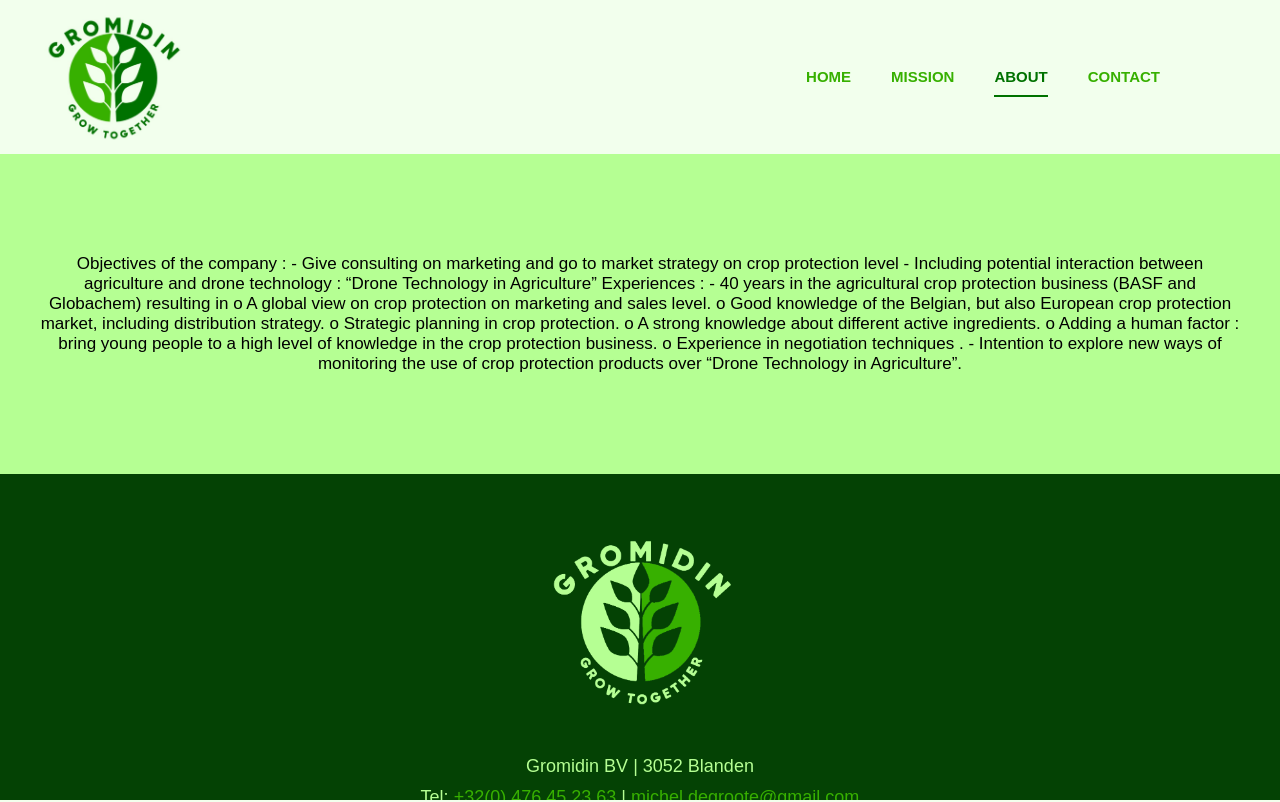
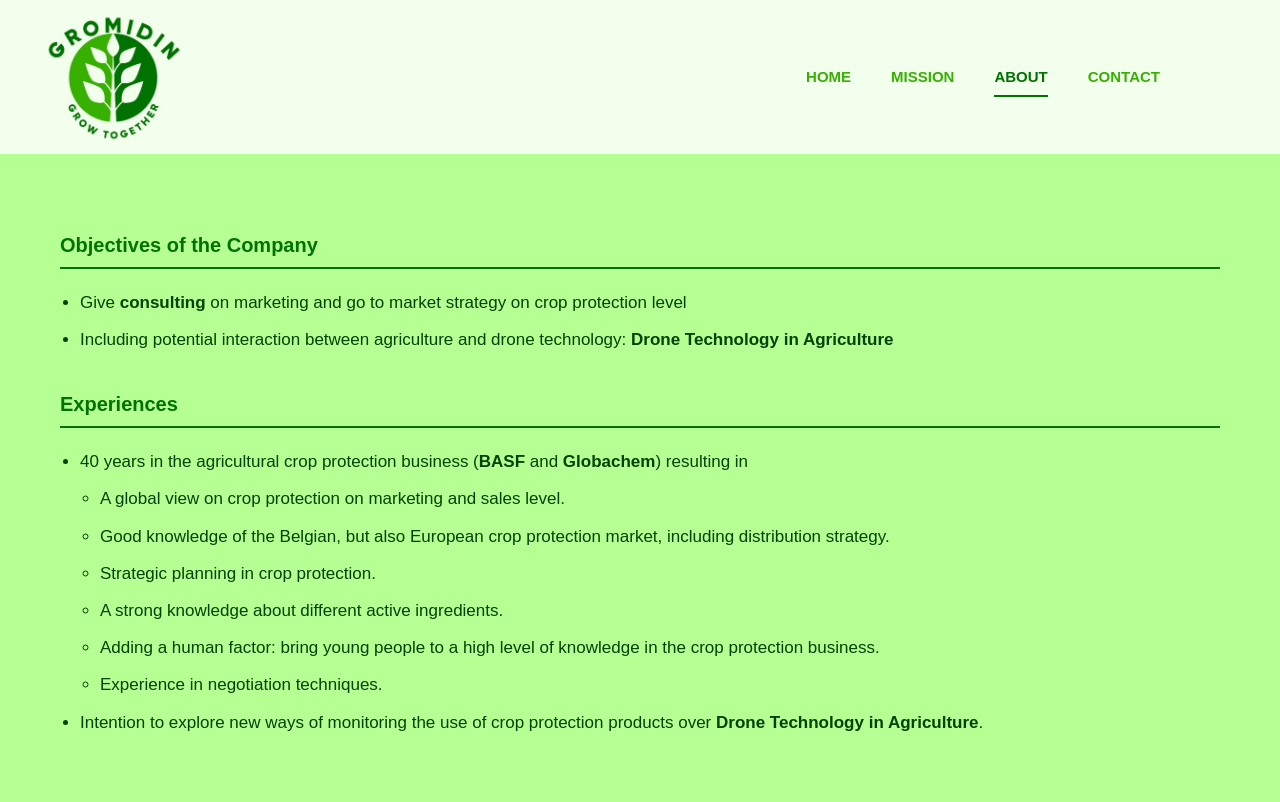
Before and after one commit to HiHighs/gromidin, a React (Vite) app: page /about in a window 1280 px wide. Shown: the top 802 px of the page. Built offline with nearby package versions, Linux system fonts and the light colour scheme.

Commit message:
About page + scrollToTop fix + other fixes

```diff
--- a/src/Components/HeaderImage/HeaderImage.module.css
+++ b/src/Components/HeaderImage/HeaderImage.module.css
@@ -1,7 +1,5 @@
 .image {
   transition: opacity 0.5s ease;
-
-  transform: scaleX(1.1);
 
   position: absolute;
   width: 100%;
--- a/src/index.css
+++ b/src/index.css
@@ -28,13 +28,10 @@ body {
 }
 
 #root {
-  /* max-width: 1280px; */
   margin: 0 auto;
-  /* padding: 2rem; */
   text-align: center;
   height: 100%;
   background-color: var(--basic-color);
-  overflow-x: hidden;
 }
 
 .mobile-body {
--- a/src/pages/About.module.css
+++ b/src/pages/About.module.css
@@ -1,10 +1,47 @@
 .container {
   background-color: var(--lighter-green);
+  padding: 20px;
+  text-align: left;
 }
 
 .content {
   font-size: 1.7rem;
   max-width: 1200px;
   margin: 0 auto;
-  padding: 100px 0;
+  padding: 40px 20px 80px 20px;
+  background: var(--lighter-green);
+  color: var(--darker-green);
+  /* border-radius: 10px;
+  box-shadow: 0 4px 8px rgba(0, 0, 0, 0.1); */
 }
+
+.content h2 {
+  font-size: 2rem;
+  margin-bottom: 20px;
+  color: var(--dark-green);
+  border-bottom: 2px solid var(--dark-green);
+  padding-bottom: 10px;
+  padding-top: 20px;
+}
+
+.content ul {
+  list-style-type: disc;
+  margin: 20px 0;
+  padding-left: 20px;
+}
+
+.content ul ul {
+  list-style-type: circle;
+  margin: 10px 0;
+  padding-left: 20px;
+}
+
+.content li {
+  margin-bottom: 10px;
+  line-height: 1.6;
+  transition: color 0.3s ease;
+}
+
+.content li:hover {
+  color: var(--hover-color);
+}
--- a/src/pages/About.tsx
+++ b/src/pages/About.tsx
@@ -13,26 +13,56 @@ function About() {
         setMobileMenuOpen={setMobileMenuOpen}
       />
 
-      <div className={styles.container}>
-        <div className={styles.content}>
-          <p>
-            Objectives of the company : - Give consulting on marketing and go to
-            market strategy on crop protection level - Including potential
-            interaction between agriculture and drone technology : “Drone
-            Technology in Agriculture” Experiences : - 40 years in the
-            agricultural crop protection business (BASF and Globachem) resulting
-            in o A global view on crop protection on marketing and sales level.
-            o Good knowledge of the Belgian, but also European crop protection
-            market, including distribution strategy. o Strategic planning in
-            crop protection. o A strong knowledge about different active
-            ingredients. o Adding a human factor : bring young people to a high
-            level of knowledge in the crop protection business. o Experience in
-            negotiation techniques . - Intention to explore new ways of
-            monitoring the use of crop protection products over “Drone
-            Technology in Agriculture”.
-          </p>
+      {!mobileMenuOpen && (
+        <div className={styles.container}>
+          <div className={styles.content}>
+            <h2>Objectives of the Company</h2>
+            <ul>
+              <li>
+                Give <strong>consulting</strong> on marketing and go to market
+                strategy on crop protection level
+              </li>
+              <li>
+                Including potential interaction between agriculture and drone
+                technology: <strong>Drone Technology in Agriculture</strong>
+              </li>
+            </ul>
+
+            <h2>Experiences</h2>
+            <ul>
+              <li>
+                40 years in the agricultural crop protection business (
+                <strong>BASF</strong> and <strong>Globachem</strong>) resulting
+                in
+                <ul>
+                  <li>
+                    A global view on crop protection on marketing and sales
+                    level.
+                  </li>
+                  <li>
+                    Good knowledge of the Belgian, but also European crop
+                    protection market, including distribution strategy.
+                  </li>
+                  <li>Strategic planning in crop protection.</li>
+                  <li>
+                    A strong knowledge about different active ingredients.
+                  </li>
+                  <li>
+                    Adding a human factor: bring young people to a high level of
+                    knowledge in the crop protection business.
+                  </li>
+                  <li>Experience in negotiation techniques.</li>
+                </ul>
+              </li>
+              <li>
+                Intention to explore new ways of monitoring the use of crop
+                protection products over{' '}
+                <strong>Drone Technology in Agriculture</strong>.
+              </li>
+            </ul>
+          </div>
         </div>
-      </div>
+      )}
 
       {!mobileMenuOpen && <Footer color='dark' />}
     </div>
--- a/src/pages/Mission.module.css
+++ b/src/pages/Mission.module.css
@@ -1,23 +1,19 @@
 .container {
+  background-color: var(--lighter-green);
+}
+
+.content {
   max-width: 1280px;
-  margin: 25px auto 75px;
-  background-color: var(--lighter-green);
+  margin: 25px auto 0px;
   text-align: left;
   padding: 50px;
   font-size: 1.7rem;
   color: var(--darker-green);
-  border-radius: 10px;
   line-height: 1.8;
 }
 
-.container h1 {
-  font-size: 4rem;
-  margin-bottom: 12px;
-  font-weight: 400;
-}
-
-.container p {
-  padding: 25px 0;
+.content p {
+  padding: 10px 0;
 }
 
 /* Goals Section */
@@ -48,10 +44,14 @@
   /* border-top: 1px solid var(--darker-green); */
 }
 
-.parts h2 {
+.content h2 {
   font-weight: 400;
-  font-size: 2.2rem;
-  margin-bottom: 20px;
+  font-size: 2rem;
+  color: var(--dark-green);
+  border-bottom: 2px solid var(--dark-green);
+  padding-top: 20px;
+  padding-bottom: 10px;
+  margin-bottom: 25px;
 }
 
 .parts h2 strong {
@@ -142,13 +142,9 @@
 
 /* Responsive Design */
 @media (max-width: 768px) {
-  .container {
+  .content {
     padding: 10px;
     font-size: 1.4rem;
-  }
-
-  .container h1 {
-    font-size: 3rem;
   }
 
   .parts h2 {
--- a/src/pages/Mission.tsx
+++ b/src/pages/Mission.tsx
@@ -1,4 +1,4 @@
-import { useEffect, useRef, useState } from 'react';
+import { useState } from 'react';
 import Navigation from '../Components/Navigation/Navigation';
 import Footer from '../Components/Footer/Footer';
 import styles from './Mission.module.css';
@@ -17,11 +17,6 @@ function Mission() {
 
   const [mobileMenuOpen, setMobileMenuOpen] = useState(false);
   const [activeIndex, setActiveIndex] = useState(part ? Number(part) - 1 : 0);
-  const containerRef = useRef<null | HTMLDivElement>(null);
-
-  useEffect(() => {
-    if (containerRef.current) containerRef.current.scrollIntoView();
-  }, []);
 
   const selectors = [
     'Consulting in Crop Protection',
@@ -128,11 +123,12 @@ function Mission() {
       />
 
       {!mobileMenuOpen && (
-        <div ref={containerRef} className={styles.container}>
-          <h1>Mission</h1>
-
+        <div className={styles.container}>
+          <div className={styles.content}>
             <div>
-            <p>Gromidin wants to:</p>
+              <h2>
+                <strong>GROMIDIN</strong> wants to:
+              </h2>
               <ul className={styles.goals}>
                 <li>
                   Be a <strong>consulting</strong> partner for R&D / Regulatory
@@ -178,9 +174,10 @@ function Mission() {
               </ol>
             </div>
           </div>
+        </div>
       )}
 
-      {!mobileMenuOpen && <Footer color='light' />}
+      {!mobileMenuOpen && <Footer color='dark' />}
     </>
   );
 }
```
Lines whose indentation alone changed are shown as unchanged.
